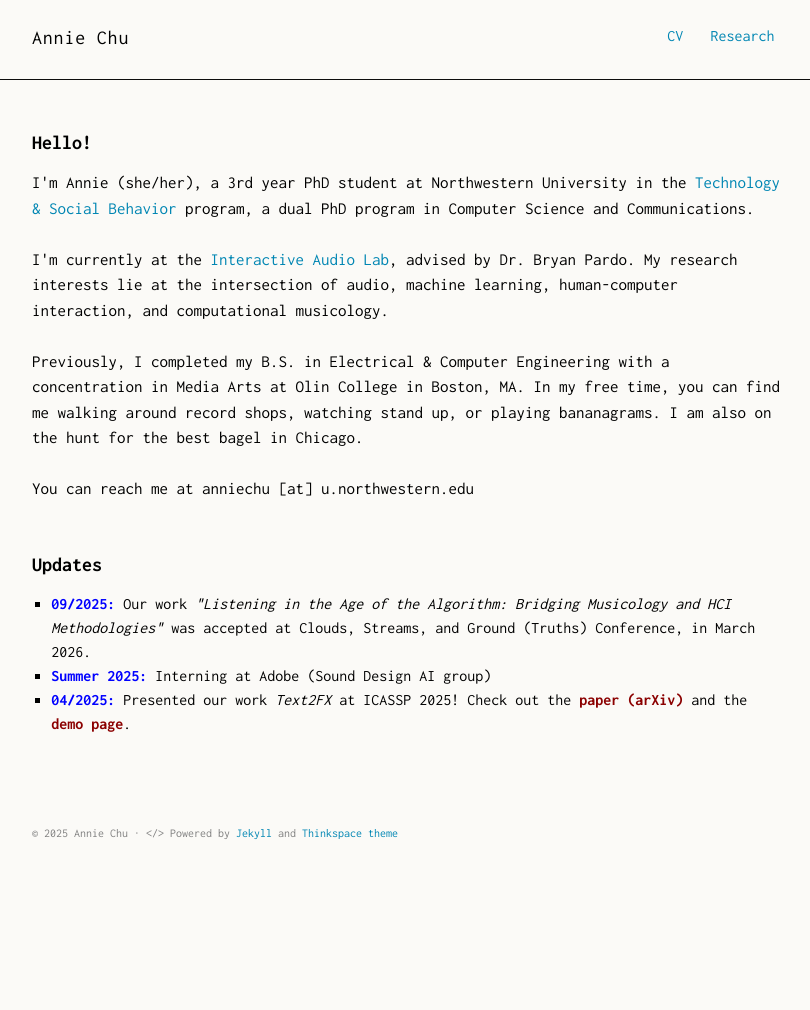
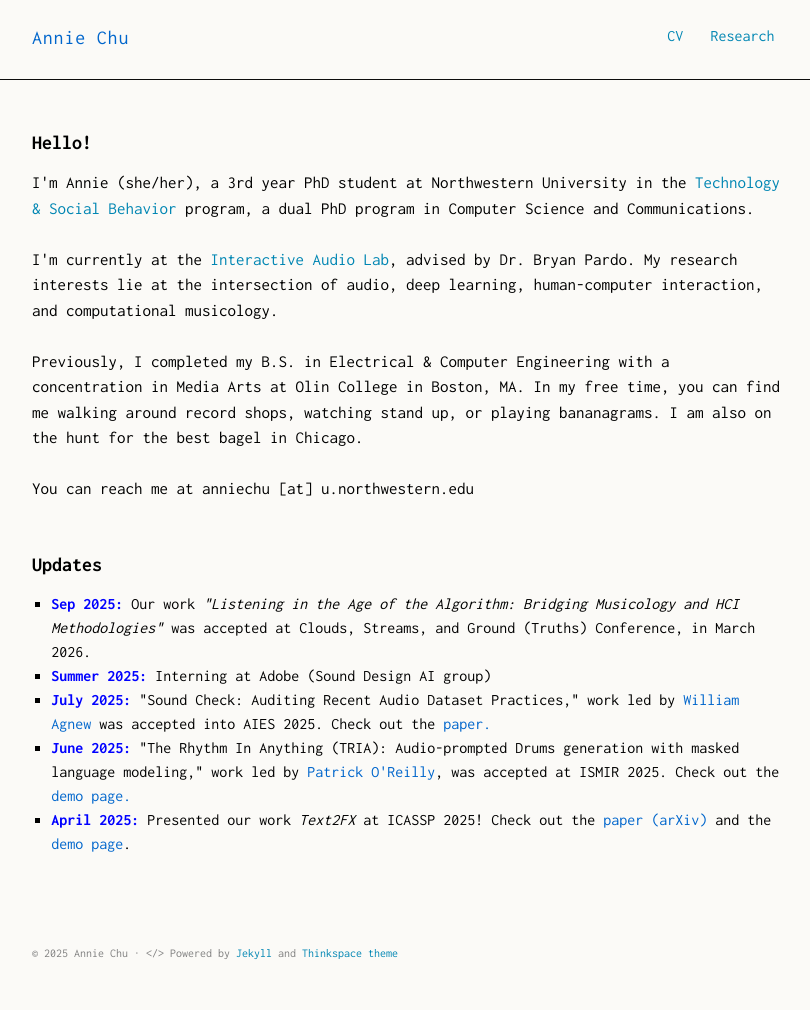
Before and after one commit to anniejchu/anniejchu.github.io, a Jekyll site: the page built from index.md, in a window 1280 px wide. Shown: the whole page, without its empty margins (232-1042 px from the left). Built offline with Jekyll 4.4.1, drawn with Linux system fonts in a browser that asks for light colours; some web fonts are replaced; before the commit the page ends 900 px from its top, so only the background shows below that.

Commit message:
adding some more updates

```diff
--- a/index.md
+++ b/index.md
@@ -1,4 +1,66 @@
 ---
+layout: default
+title: Home
+---
+
+<style>
+  a {
+    color: #0066cc;
+  }
+  a:hover {
+    color: #004499;
+  }
+</style>
+
+<section class="intro">
+  <div class="container">
+    <h4 class="lead">Hello!</h4>
+    <p class="lead">
+      I'm Annie (she/her), a 3rd year PhD student at Northwestern University in the <a href="https://tsb.northwestern.edu/">Technology & Social Behavior</a> program, a dual PhD
+      program in Computer Science and Communications.
+      <br><br>
+      I'm currently at the <a href="https://interactiveaudiolab.github.io/">Interactive Audio Lab</a>, advised by Dr. Bryan Pardo. My research interests lie at the intersection of audio, deep learning, human-computer interaction, and computational musicology.
+      <br><br>
+      Previously, I completed my B.S. in Electrical & Computer Engineering with a concentration in Media Arts at Olin College in Boston, MA. In my free time, you can find me walking around record shops, watching stand up, or playing bananagrams. I am also on the hunt for the best bagel in Chicago.
+      <br><br>
+      You can reach me at anniechu [at] u.northwestern.edu
+    </p>
+  </div>
+</section>
+
+<section class="research-updates">
+  <div class="container">
+    <h4 class="lead">Updates</h4>
+    <ul>
+      <li>
+        <span style="color: blue;"><strong>Sep 2025:</strong></span>
+        Our work <em>"Listening in the Age of the Algorithm: Bridging Musicology and HCI Methodologies"</em> was accepted at Clouds, Streams, and Ground (Truths) Conference, in March 2026.
+      </li>
+      <li>
+        <span style="color: blue;"><strong>Summer 2025:</strong></span>
+        Interning at Adobe (Sound Design AI group)
+      </li>
+      <li>
+        <span style="color: blue;"><strong>July 2025:</strong></span>
+        "Sound Check: Auditing Recent Audio Dataset Practices," work led by <a href="https://sites.google.com/view/williamagnew?usp=sharing">William Agnew</a> was accepted into AIES 2025. Check out the <a href="https://arxiv.org/abs/2410.13114">paper.</a>
+      </li>
+      <li>
+        <span style="color: blue;"><strong>June 2025:</strong></span>
+        "The Rhythm In Anything (TRIA): Audio-prompted Drums generation with masked language modeling," work led by <a href="https://oreillyp.github.io/">Patrick O'Reilly</a>, was accepted at ISMIR 2025. Check out the <a href="https://therhythminanything.github.io/">demo page.</a>
+      </li>
+      <li>
+        <span style="color: blue;"><strong>April 2025:</strong></span>
+        Presented our work <em>Text2FX</em> at ICASSP 2025!
+        Check out the
+        <a href="https://arxiv.org/abs/2409.18847">paper (arXiv)</a>
+        and the
+        <a href="text2fx/">demo page</a>.
+      </li>
+    </ul>
+  </div>
+</section>
+
+<!-- ---
 layout: default
 title: Home
 ---
@@ -10,7 +72,7 @@ title: Home
       I'm Annie (she/her), a 3rd year PhD student at Northwestern University in the <a href="https://tsb.northwestern.edu/">Technology & Social Behavior</a> program, a dual PhD
       program in Computer Science and Communications.
       <br><br>
-      I'm currently at the <a href="https://interactiveaudiolab.github.io/">Interactive Audio Lab</a>, advised by Dr. Bryan Pardo. My research interests lie at the intersection of audio, machine learning, human-computer interaction, and computational musicology.
+      I'm currently at the <a href="https://interactiveaudiolab.github.io/">Interactive Audio Lab</a>, advised by Dr. Bryan Pardo. My research interests lie at the intersection of audio, deep learning, human-computer interaction, and computational musicology.
       <br><br>
       Previously, I completed my B.S. in Electrical & Computer Engineering with a concentration in Media Arts at Olin College in Boston, MA. In my free time, you can find me walking around record shops, watching stand up, or playing bananagrams. I am also on the hunt for the best bagel in Chicago.
       <br><br>
@@ -32,6 +94,14 @@ title: Home
         Interning at Adobe (Sound Design AI group)
       </li>
       <li>
+        <span style="color: blue;"><strong>07/2025:</strong></span>
+        "Sound Check: Auditing Recent Audio Dataset Practices," work led by <a href="https://sites.google.com/view/williamagnew?usp=sharing">William Agnew</a> was accepted into AIES 2025. Check out the <a href="https://arxiv.org/abs/2410.13114">paper.</a>
+      </li>
+      <li>
+        <span style="color: blue;"><strong>06/2025:</strong></span>
+        "The Rhythm In Anything (TRIA): Audio-prompted Drums generation with masked language modeling," work led by <a href="https://oreillyp.github.io/">Patrick O'Reilly</a>, was accepted at ISMIR 2025. Check out the <a href="https://therhythminanything.github.io/">demo page.</a>
+      </li>
+      <li>
         <span style="color: blue;"><strong>04/2025:</strong></span>
         Presented our work <em>Text2FX</em> at ICASSP 2025!
         Check out the
@@ -41,4 +111,4 @@ title: Home
       </li>
     </ul>
   </div>
-</section>
+</section> -->
```
